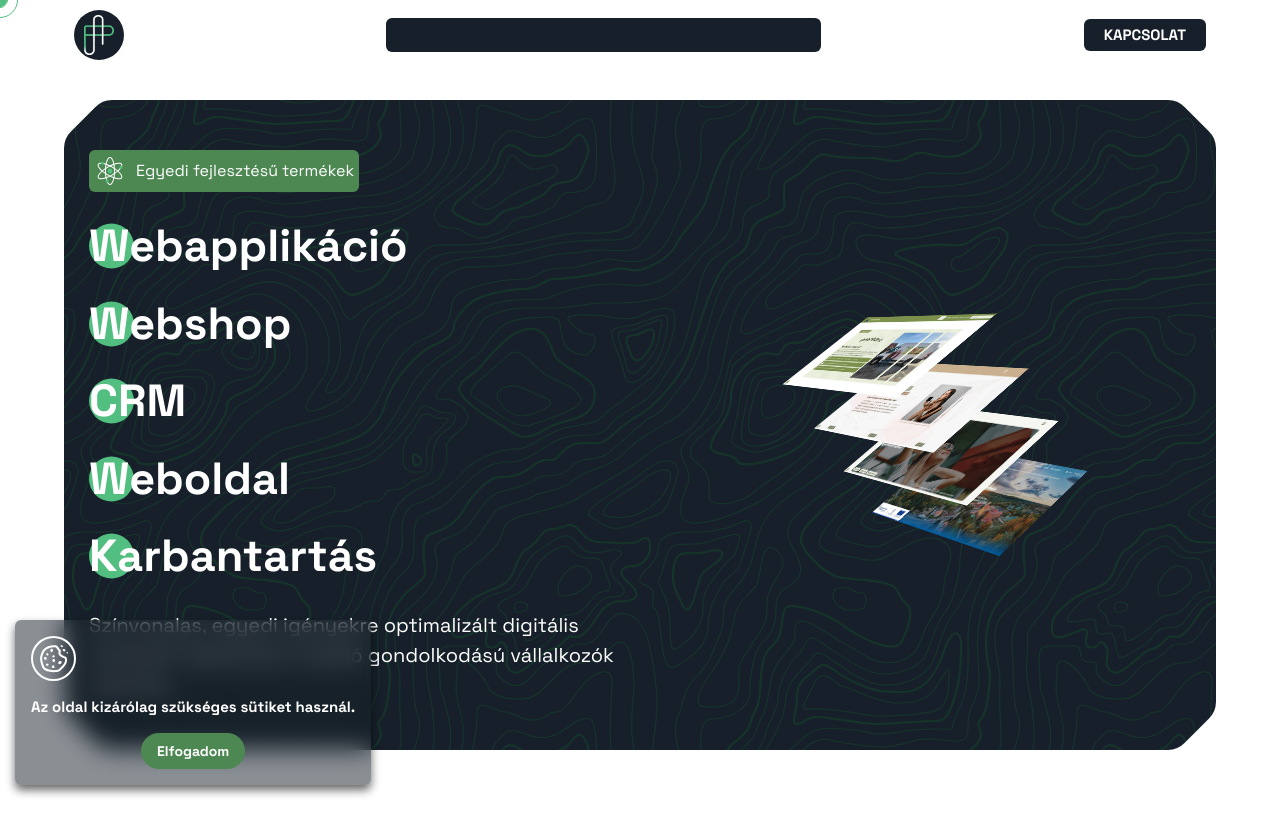
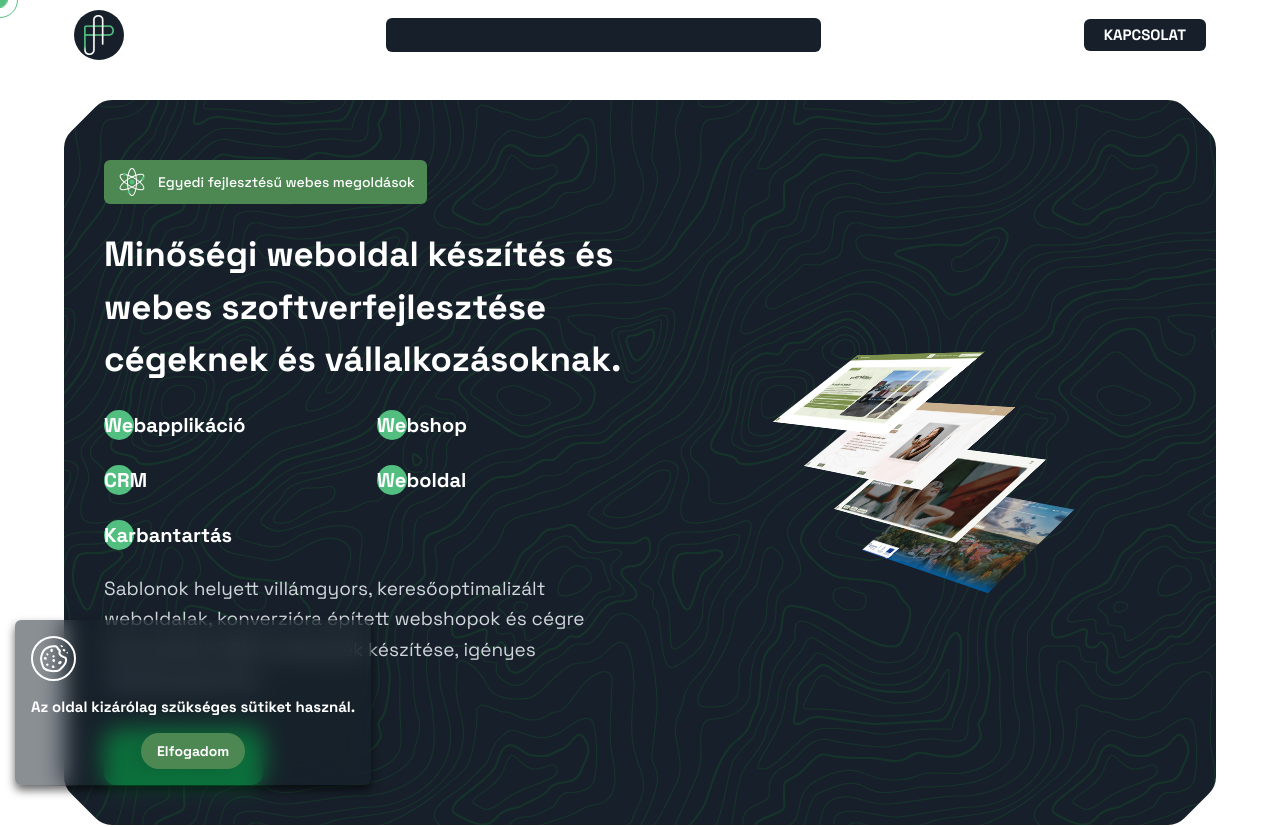
Before and after one commit to Quruzslo/PreferSite, a Next.js app: page / in a window 1280 px wide. Shown: the top 827 px of the page. Built offline with nearby package versions, Linux system fonts and the light colour scheme.

Commit message:
h1 elem és hero újragondolva

```diff
--- a/app/globals.css
+++ b/app/globals.css
@@ -67,9 +67,9 @@ h4 {
   left: 0px;
   top: 50%;
   transform: translateY(-50%);
-  width: 55px;
-  height: 55px;
-  border-radius: 55px;
+  width: 30px;
+  height: 30px;
+  border-radius: 30px;
   background-color: var(--color-green);
   z-index: -1;
   transition: all ease 0.4s;
@@ -77,8 +77,8 @@ h4 {
 
 @media (max-width: 1280px) {
   .h1-elem::before {
-    height: 45px;
-    width: 45px;
+    height: 30px;
+    width: 30px;
     left: 0px;
   }
 }
@@ -103,12 +103,12 @@ h4 {
   right: 0;
   top: 50%;
   transform: translateY(-50%);
-  width: 35px;
-  height: 10px;
+  width: 25px;
+  height: 6px;
   border-radius: 50px;
   transition: all ease 0.3s;
 
-  transform-origin: calc(100% - 5px) 50%;
+  transform-origin: calc(100% - 2.5px) 50%;
 
   /* Színátmenet animációhoz */
   background: linear-gradient(
--- a/components/hero/Hero.tsx
+++ b/components/hero/Hero.tsx
@@ -1,33 +1,16 @@
 "use client";
 import AtomIcon from "@/public/icons/HeroAtomIcon";
 import { motion, Variants } from "framer-motion";
+import Link from "next/link";
 import StackedImages from "./StackedImages";
-import ClipMask from "@/lib/ClipMask";
-import Image from "next/image";
-import RefMockup from "@/public/references/ref-mockup-nobg.png";
 
 export default function Hero() {
-  const h1Items = [
-    {
-      name: "Webapplikáció",
-      link: "/szolgaltatasok/webapplikacio",
-    },
-    {
-      name: "Webshop",
-      link: "/szolgaltatasok/webshop",
-    },
-    {
-      name: "CRM",
-      link: "/szolgaltatasok/crm",
-    },
-    {
-      name: "Weboldal",
-      link: "/szolgaltatasok/weboldal",
-    },
-    {
-      name: "Karbantartás",
-      link: "/szolgaltatasok/karbantartas",
-    },
+  const services = [
+    { name: "Webapplikáció", link: "/szolgaltatasok/webapplikacio" },
+    { name: "Webshop", link: "/szolgaltatasok/webshop" },
+    { name: "CRM", link: "/szolgaltatasok/crm" },
+    { name: "Weboldal", link: "/szolgaltatasok/weboldal" },
+    { name: "Karbantartás", link: "/szolgaltatasok/karbantartas" },
   ];
 
   const containerVariants: Variants = {
@@ -35,66 +18,78 @@ export default function Hero() {
     visible: {
       opacity: 1,
       transition: {
-        staggerChildren: 0.18,
+        staggerChildren: 0.12,
         delayChildren: 0.1,
       },
     },
   };
 
   const itemVariants: Variants = {
-    hidden: {
-      opacity: 0,
-      y: 35,
-      filter: "blur(20px)",
-    },
+    hidden: { opacity: 0, y: 20, filter: "blur(10px)" },
     visible: {
       opacity: 1,
       y: 0,
       filter: "blur(0px)",
-      transition: {
-        duration: 0.7,
-        ease: [0.215, 0.61, 0.355, 1],
-      },
+      transition: { duration: 0.5, ease: [0.215, 0.61, 0.355, 1] },
     },
   };
 
   return (
     <section className="w-full flex-col flex relative overflow-hidden">
-      <div className="w-[90%] max-w-[2560px] p-[15px] hero-conti zoldhatteres bg-dark-color rounded-2xl filter drop-shadow-[0_5px_20px_rgba(0,0,0,0.6)] mx-auto flex-col flex md:flex-row mt-[100px] mb-[75px] min-h-[calc(100vh_-_150px)] items-stretch justify-center gap-[25px] max-h-[1400px]">
-        <div className="hero-bal w-full lg:w-[50%] p-[10px] flex-col flex justify-center gap-[20px]">
-          <div className="flex flex-row gap-[10px] rounded-md bg-dark-green text-white w-fit p-[5px] items-center">
+      <div className="w-[90%] max-w-[2560px] p-[20px] md:p-[40px] hero-conti zoldhatteres bg-dark-color rounded-2xl filter drop-shadow-[0_5px_20px_rgba(0,0,0,0.6)] mx-auto flex-col flex lg:flex-row mt-[100px] mb-[75px] min-h-[calc(100vh_-_150px)] items-center justify-center gap-[30px] max-h-[1400px]">
+        {/* Bal oldal */}
+        <div className="hero-bal w-full lg:w-[50%] flex-col flex justify-center gap-[24px]">
+          <div className="flex flex-row gap-[10px] rounded-md bg-dark-green text-white w-fit px-3 py-1.5 items-center text-sm font-medium mt-[20px]">
             <AtomIcon />
-            <p>Egyedi fejlesztésű termékek</p>
+            <span>Egyedi fejlesztésű webes megoldások</span>
           </div>
 
-          <motion.h1
+          <h1 className="font-black !text-[20px] md:!text-[35px] lg:text-[40px] text-white ">
+            Minőségi weboldal készítés és webes szoftverfejlesztése cégeknek és
+            vállalkozásoknak.
+          </h1>
+
+          <motion.div
             variants={containerVariants}
             initial="hidden"
             animate="visible"
-            className="font-black text-[20px] md:!text-[45px] flex !flex-col gap-[10px]"
+            className="font-black !text-[20px] grid grid-cols-1 md:grid-cols-2 gap-[25px] w-full"
           >
-            {h1Items.map((item, idx) => (
+            {services.map((item, idx) => (
               <motion.a
                 key={idx}
                 variants={itemVariants}
                 href={item.link}
-                className="h1-elem origin-top-left inline-block relative text-white"
+                className="h1-elem origin-top-left inline-block w-full  relative text-white"
               >
                 {item.name}
+
                 <span className="arrow-left"></span>
+
                 <span className="arrow-right"></span>
               </motion.a>
             ))}
-          </motion.h1>
+          </motion.div>
 
-          <p className="text-[15px] md:!text-[20px] text-white">
-            Színvonalas, egyedi igényekre optimalizált digitális eszközök
-            fejlesztése, haladó gondolkodású vállalkozók számára.
+          <p className="text-[16px] md:text-[19px] text-gray-300 leading-relaxed max-w-[600px]">
+            Sablonok helyett villámgyors, keresőoptimalizált weboldalak,
+            konverzióra épített webshopok és cégre optimalizált CRM rendszerek
+            készítése, igényes vállalkozásoknak.
           </p>
+
+          <div className="flex flex-col sm:flex-row gap-4 mt-2">
+            <Link
+              href="/kapcsolat"
+              className="px-7 py-3.5 rounded-xl bg-green-500 hover:bg-green-600 text-black font-bold text-center text-lg transition-transform active:scale-95 shadow-lg shadow-green-500/20"
+            >
+              Konzultáció
+            </Link>
+          </div>
         </div>
 
-        <div className="hero-jobb relative w-full lg:w-[50%] min-h-[350px] md:min-h-0">
-          <div className="md:absolute md:inset-0 flex items-center justify-center p-[10px]">
+        {/* Jobb oldal */}
+        <div className="hero-jobb relative w-full lg:w-[50%] min-h-[350px] lg:min-h-[500px]">
+          <div className="lg:absolute lg:inset-0 flex items-center justify-center">
             <StackedImages />
           </div>
         </div>
```
Also changed, not shown: public/llms.txt.
